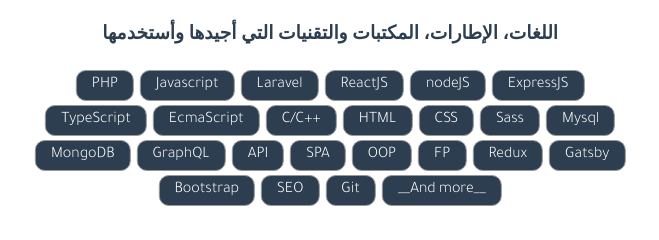
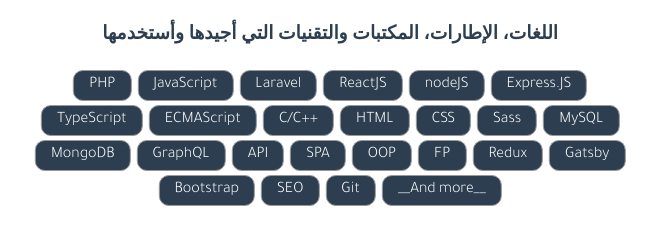
Before and after one commit to WatheqAlshowaiter/ahminamar1.com, a Gatsby site: page /aboutme in a window 1280 px wide. Shown: the part 677-917 px from the top of the page, 52-711 px from the left. Built offline with nearby package versions, Linux system fonts and the light colour scheme; Gatsby itself is replaced by a stand-in of ours; no server answers.

Commit message:
Edit AboutMe

```diff
--- a/src/mainComponents/MainAboutMe.js
+++ b/src/mainComponents/MainAboutMe.js
@@ -37,18 +37,18 @@
                             <h3>اللغات، الإطارات، المكتبات والتقنيات التي أجيدها وأستخدمها</h3>
                             <div className="aboutme_good_at noselect">
                                 <div className="aboutme_good_at_item">PHP</div>
-                                <div className="aboutme_good_at_item">Javascript</div>
+                                <div className="aboutme_good_at_item">JavaScript</div>
                                 <div className="aboutme_good_at_item">Laravel</div>
                                 <div className="aboutme_good_at_item">ReactJS</div>
                                 <div className="aboutme_good_at_item">nodeJS</div>
-                                <div className="aboutme_good_at_item">ExpressJS</div>
+                                <div className="aboutme_good_at_item">Express.JS</div>
                                 <div className="aboutme_good_at_item">TypeScript</div>
-                                <div className="aboutme_good_at_item">EcmaScript</div>
+                                <div className="aboutme_good_at_item">ECMAScript</div>
                                 <div className="aboutme_good_at_item">C/C++</div>
                                 <div className="aboutme_good_at_item">HTML</div>
                                 <div className="aboutme_good_at_item">CSS</div>
                                 <div className="aboutme_good_at_item">Sass</div>
-                                <div className="aboutme_good_at_item">Mysql</div>
+                                <div className="aboutme_good_at_item">MySQL</div>
                                 <div className="aboutme_good_at_item">MongoDB</div>
                                 <div className="aboutme_good_at_item">GraphQL</div>
                                 <div className="aboutme_good_at_item">API</div>
```
